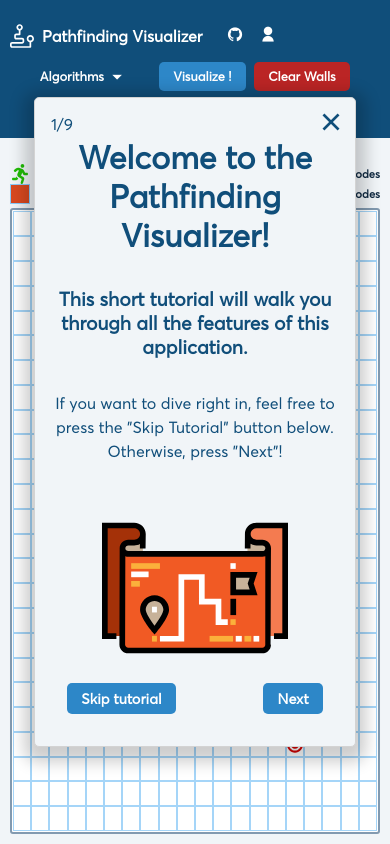
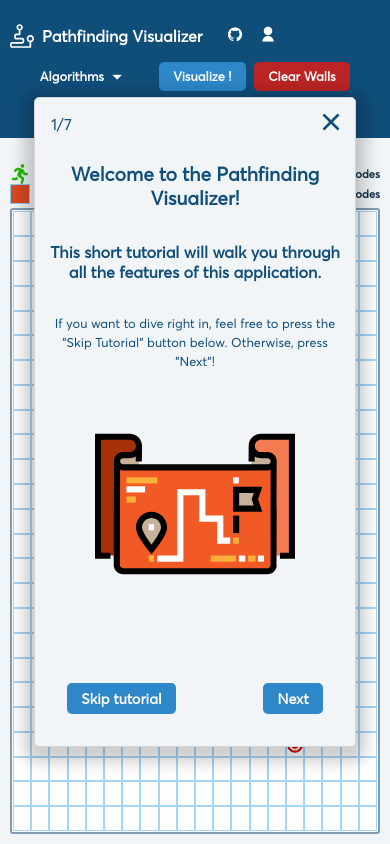
Before and after one commit to andrewphm/pathfinding, a React (Create React App) app: page / in a window 390 px wide. Built offline with nearby package versions, Linux system fonts and the light colour scheme.

Commit message:
Finish tutorial slides

```diff
--- a/src/components/Tutorial.js
+++ b/src/components/Tutorial.js
@@ -2,6 +2,7 @@ import React, { useState } from "react";
 
 import slide3img from "../assets/choose-algorithm.png";
 import makingWalls from "../assets/making-walls.gif";
+import dragging from "../assets/dragging.gif";
 
 const Tutorial = ({ tutorial, setTutorial }) => {
   const [slide, setSlide] = useState(1);
@@ -94,9 +95,46 @@ const Tutorial = ({ tutorial, setTutorial }) => {
             Feel free to draw up walls to visualize how the algorithm deals with
             them. To remove walls click the "Clear Walls" button at the top!
           </p>
-          <div className="image-wrapper">
+          <div className="gif-wrapper">
             <img src={makingWalls} alt="" />
           </div>
+        </div>
+      );
+    } else if (slide === 6) {
+      return (
+        <div className="slide">
+          <h1>Dragging Nodes</h1>
+          <h2>Click and drag the start and target node to reposition them.</h2>
+          <p>
+            You can reposition the Start Node and Target Node at any time. If
+            the pathfinding algorithm is finished, you can move around the nodes
+            to instantly see how the pathfinding algorithm reacts.
+          </p>
+          <div className="gif-wrapper">
+            <img src={dragging} alt="" />
+          </div>
+        </div>
+      );
+    } else if (slide === 7) {
+      return (
+        <div className="slide">
+          <h1>Enjoy!</h1>
+          <h2>
+            I hope you have just as much fun playing around with this
+            visualization tool as I had building it!
+          </h2>
+          <p>
+            If you want to see how I made it or the source code for the
+            application, check out my{" "}
+            <a
+              href="https://github.com/andrewphm/pathfinding"
+              target="_blank"
+              rel="noreferrer"
+            >
+              github
+            </a>
+            !
+          </p>
         </div>
       );
     }
@@ -105,7 +143,7 @@ const Tutorial = ({ tutorial, setTutorial }) => {
     <section className="overlay">
       <div className="tutorial">
         <div className="slide-number">
-          <p>{slide}/9</p>
+          <p>{slide}/7</p>
         </div>
         <div className="close-tutorial" onClick={() => setTutorial(false)}>
           <i className="ri-close-fill"></i>
@@ -127,12 +165,17 @@ const Tutorial = ({ tutorial, setTutorial }) => {
               Previous
             </button>
           )}
-          {slide < 9 && (
+          {slide < 7 && (
             <button
               className="tutorial-btn"
               onClick={() => setSlide(slide + 1)}
             >
               Next
+            </button>
+          )}
+          {slide >= 7 && (
+            <button className="tutorial-btn" onClick={() => setTutorial(false)}>
+              Finish
             </button>
           )}
         </div>
--- a/src/index.css
+++ b/src/index.css
@@ -200,13 +200,12 @@ code {
 .slide {
   height: 90%;
   width: 90%;
-  margin: 0 auto;
   text-align: center;
-  padding-top: 2.5rem;
   display: flex;
+  padding-top: 2rem;
+  margin-top: 2rem;
   flex-direction: column;
   align-items: center;
-  justify-content: center;
   row-gap: 2rem;
 }
 .slide h1 {
@@ -218,11 +217,13 @@ code {
 .slide p {
   line-height: 1.5;
 }
+.slide a {
+  color: var(--clr-primary-4);
+}
 
 .slide-img-1 {
   background-image: url(./assets/direction-route-svgrepo-com.svg);
   background-repeat: no-repeat;
-  background-position: center center;
   height: 90%;
   width: 90%;
   max-width: 250px;
@@ -231,18 +232,25 @@ code {
 .slide-img-2 {
   background-image: url(./assets/worldwide-gps-svgrepo-com.svg);
   background-repeat: no-repeat;
-  background-position: center center;
   height: 90%;
   width: 90%;
   max-width: 250px;
 }
 
 .image-wrapper {
-  width: 50%;
+  width: 60%;
   max-width: 250px;
 }
 
+.gif-wrapper {
+  width: 80%;
+  max-width: 300px;
+}
+
 .image-wrapper img {
+  width: 100%;
+}
+.gif-wrapper img {
   width: 100%;
 }
 
@@ -561,6 +569,27 @@ svg {
 }
 
 @media screen and (max-width: 500px) {
+  /* Tutorial */
+  .slide {
+    height: 95%;
+    width: 95%;
+  }
+  .slide h1 {
+    font-size: 1.2rem;
+  }
+  .slide h2 {
+    font-size: 1rem;
+  }
+  .slide p {
+    font-size: 0.8rem;
+  }
+  .slide-img-1 {
+    max-width: 200px;
+  }
+  .slide-img-2 {
+    max-width: 200px;
+  }
+
   .title {
     font-size: 1rem;
   }
```
Also changed, not shown: src/assets/dragging.gif (added).
